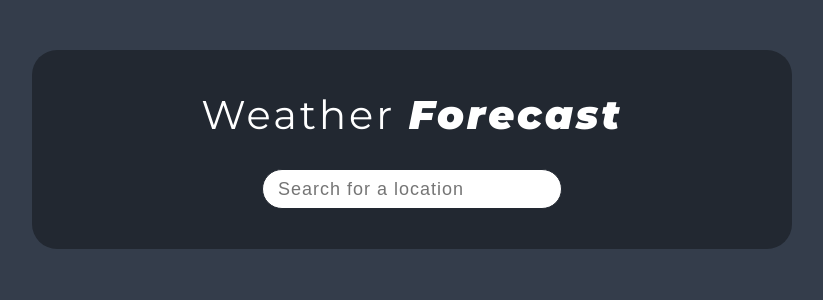
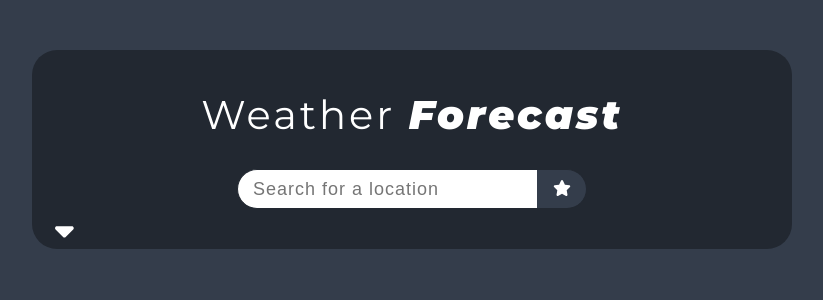
Before and after one commit to saszotek/weather-app, a React (Create React App) app: page / in a window 1280 px wide. Shown: the top 300 px of the page, without its empty margins (228-1051 px from the left). Built offline with nearby package versions, Linux system fonts and the light colour scheme.

Commit message:
some favorite list impl

```diff
--- a/src/assets/icons/icons.js
+++ b/src/assets/icons/icons.js
@@ -16,6 +16,8 @@ import {
   faGauge,
   faWater,
   faXmark,
+  faStar,
+  faCaretDown,
 } from "@fortawesome/free-solid-svg-icons";
 
 const icons = {
@@ -36,6 +38,8 @@ const icons = {
   faGauge: faGauge,
   faWater: faWater,
   faXmark: faXmark,
+  faStar: faStar,
+  faCaretDown: faCaretDown,
 };
 
 export default icons;
--- a/src/components/Dashboard/Dashboard.js
+++ b/src/components/Dashboard/Dashboard.js
@@ -28,7 +28,9 @@ function Dashboard() {
     <div className="dashboard-container">
       <div className="header">
         <Header
+          forecastData={forecastData}
           setForecastData={setForecastData}
+          isDisplay={isDisplay}
           setIsDisplay={setIsDisplay}
           setIsLoading={setIsLoading}
         />
--- a/src/components/Header/Header.js
+++ b/src/components/Header/Header.js
@@ -3,10 +3,21 @@ import axios from "axios";
 import { serverURL } from "../../api/main";
 import "../../styles/header.scss";
 import ErrorMessage from "../ErrorMessage/ErrorMessage";
+import { FontAwesomeIcon } from "@fortawesome/react-fontawesome";
+import icons from "../../assets/icons/icons";
+import { useLocalState } from "../../util/useLocalState";
 
-function Header({ setForecastData, setIsDisplay, setIsLoading }) {
+function Header({
+  forecastData,
+  setForecastData,
+  isDisplay,
+  setIsDisplay,
+  setIsLoading,
+}) {
   const [input, setInput] = useState("");
   const [message, setMessage] = useState("");
+
+  const [locations, setLocations] = useLocalState("[]", "locations");
 
   const inputReference = useRef(null);
 
@@ -38,6 +49,21 @@ function Header({ setForecastData, setIsDisplay, setIsLoading }) {
     }
   };
 
+  const handleFavorite = () => {
+    if (isDisplay && forecastData) {
+      let array = JSON.parse(locations);
+      let locationName = `${forecastData.location.name}, ${forecastData.location.country}`;
+      array.push(locationName);
+      setLocations(JSON.stringify(array));
+    } else {
+      validationInput(2137);
+    }
+  };
+
+  const handleFavoriteList = () => {
+    console.log("lista");
+  };
+
   const validationInput = (errorCode) => {
     switch (errorCode) {
       case 1002:
@@ -61,6 +87,11 @@ function Header({ setForecastData, setIsDisplay, setIsLoading }) {
       case 2008:
         setMessage("Authorization to the server has been revoked.");
         break;
+      case 2137:
+        setMessage(
+          "Before adding a location to bookmark, enter its proper name first!"
+        );
+        break;
       case 9999:
         setMessage("Access to the forecast's data is unavailable for now.");
         break;
@@ -72,6 +103,11 @@ function Header({ setForecastData, setIsDisplay, setIsLoading }) {
   return (
     <div className="header-container">
       {message && <ErrorMessage message={message} />}
+      <div className="header-container__favorite-list">
+        <button onClick={handleFavoriteList}>
+          <FontAwesomeIcon icon={icons.faCaretDown} />
+        </button>
+      </div>
       <div className="header-container__title">
         <h1>
           Weather <span>Forecast</span>
@@ -87,6 +123,9 @@ function Header({ setForecastData, setIsDisplay, setIsLoading }) {
           }}
           onKeyDown={handleKeyDown}
         />
+        <button onClick={handleFavorite}>
+          <FontAwesomeIcon icon={icons.faStar} />
+        </button>
       </div>
     </div>
   );
--- a/src/styles/header.scss
+++ b/src/styles/header.scss
@@ -11,6 +11,39 @@
     margin: 0 auto;
     background-color: variables.$color-secondary;
     border-radius: 25px;
+
+    .header-container__favorite-list{
+        position: absolute;
+        bottom: 7px;
+        left: 20px;
+        display: flex;
+        justify-content: center;
+        align-items: center;
+        width: 25px;
+        height: 25px;
+
+        button {
+            display: flex;
+            justify-content: center;
+            align-items: center;
+            width: 100%;
+            height: 100%;
+            font-size: 30px;
+            color: #fff;
+            border: none;
+            background-color: variables.$color-secondary;
+
+
+            &:hover {
+                cursor: pointer;
+            }
+        }
+
+        .header-container__favorite-list__animation {
+            background-color: red;
+            transform: rotate(180deg);
+        }
+    }
 
     .header-container__title {
         h1 {
@@ -28,6 +61,7 @@
     }
 
     .header-container__search-box {
+        display: flex;
         padding: 30px 0 40px 0;
 
         input {
@@ -36,11 +70,31 @@
             padding: 10px 15px;
             font-size: 18px;
             letter-spacing: variables.$letter-spacing-third;
-            border: 1px solid variables.$color-secondary;
-            border-radius: 25px;
+            border-top: 1px solid variables.$color-secondary;
+            border-right: 0 solid variables.$color-secondary;
+            border-bottom: 1px solid variables.$color-secondary;
+            border-left: 1px solid variables.$color-secondary;
+            border-radius: 25px 0 0 25px;
 
             &:focus {
                 outline: none;
+            }
+        }
+
+        button {
+            width: 50px;
+            height: 40px;
+            color: #fff;
+            font-size: 16px;
+            border-top: 1px solid variables.$color-secondary;
+            border-right: 1px solid variables.$color-secondary;
+            border-bottom: 1px solid variables.$color-secondary;
+            border-left: 0;
+            background-color: variables.$color-primary;
+            border-radius: 0 25px 25px 0;
+
+            &:hover {
+                cursor: pointer;
             }
         }
     }
--- /dev/null
+++ b/src/util/useLocalState.js
@@ -0,0 +1,18 @@
+import { useEffect, useState } from "react";
+
+function useLocalState(defaultValue, key) {
+  const [value, setValue] = useState(() => {
+    const localStorageValue = localStorage.getItem(key);
+    return localStorageValue !== null
+      ? JSON.parse(localStorageValue)
+      : defaultValue;
+  });
+
+  useEffect(() => {
+    localStorage.setItem(key, JSON.stringify(value));
+  }, [key, value]);
+
+  return [value, setValue];
+}
+
+export { useLocalState };
```
